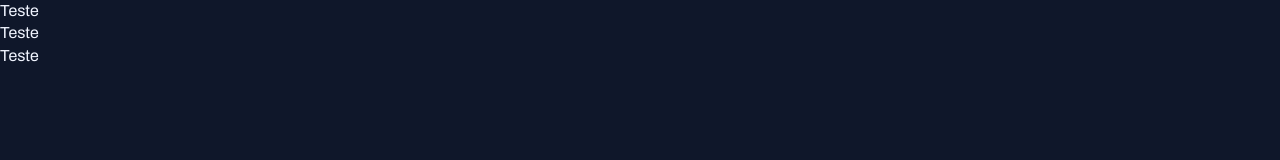
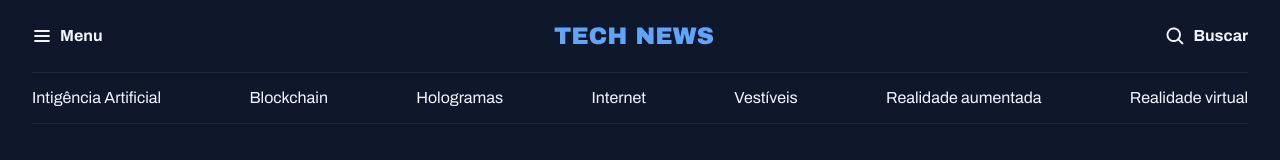
Before and after one commit to codevdu/news-portal, a plain HTML site: page index.html in a window 1280 px wide. Drawn offline with Linux system fonts and the light colour scheme.

Commit message:
feat: header tech news

```diff
--- a/index.html
+++ b/index.html
@@ -1,5 +1,5 @@
 <!DOCTYPE html>
-<html lang="en">
+<html lang="pt-BR">
 <head>
     <link rel="preconnect" href="https://fonts.googleapis.com">
     <link rel="preconnect" href="https://fonts.gstatic.com" crossorigin>
@@ -10,8 +10,31 @@
     <title>Portal de notícias</title>
 </head>
 <body>
-    <h1>Teste</h1>
-    <h2>Teste</h2>
-    <a>Teste</a>
+    <header class="container">
+        <nav id="primary" class="grid grid-flow-cols">
+            <div>
+                <img src="assets/icons/List.svg" alt="Ícone de menu">
+                <strong>Menu</strong>
+            </div>
+
+            <div>
+                <img src="assets/icons/Logo.svg" alt="TechNews logo">
+            </div>
+
+            <div>
+                <img src="assets/icons/MagnifyingGlass.svg" alt="Ferramenta de busca">
+                <strong>Buscar</strong>
+            </div>
+        </nav>
+        <nav id="secondary" class="grid grid-flow-cols">
+            <a href="#">Intigência Artificial</a>
+            <a href="#">Blockchain</a>
+            <a href="#">Hologramas</a>
+            <a href="#">Internet</a>
+            <a href="#">Vestíveis</a>
+            <a href="#">Realidade aumentada</a>
+            <a href="#">Realidade virtual</a>
+        </nav>
+    </header>
 </body>
 </html>
--- a/styles/global.css
+++ b/styles/global.css
@@ -39,3 +39,18 @@ a:hover {
 h1, h2, h3 {
     font: inherit;
 }
+
+/* utility first */
+.grid {
+    display: grid;
+}
+
+.grid-flow-cols {
+    grid-auto-flow: column;
+}
+
+.container {
+    max-width: 1500px;
+    padding-inline: 32px;
+    margin-inline  : auto;
+}
--- /dev/null
+++ b/styles/header.css
@@ -0,0 +1,24 @@
+#primary {
+    padding-block: 20px;
+
+    div {
+        display: flex;
+        align-items: center;
+        gap: 8px;
+    }
+
+    /* nesting css */
+    div:nth-child(2) {
+        margin-inline: auto;
+    }
+    div:nth-child(3) {
+        justify-self: end;
+    }
+}
+
+#secondary {
+    padding-block: 14px;
+    border: solid 1px var(--stroke-color);
+    border-inline: none;
+    justify-content: space-between;
+}
--- a/styles/index.css
+++ b/styles/index.css
@@ -1 +1,2 @@
 @import url(global.css);
+@import url(header.css);
```
Also changed, not shown: assets/icons/Logo.svg (added).
